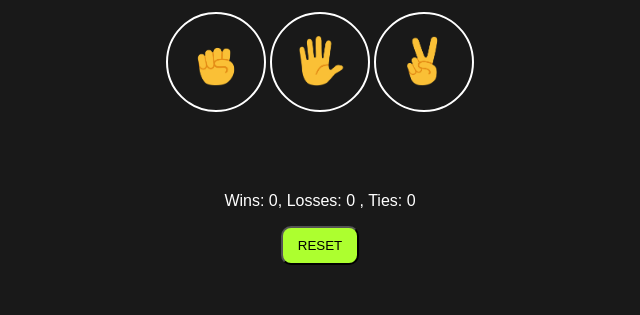
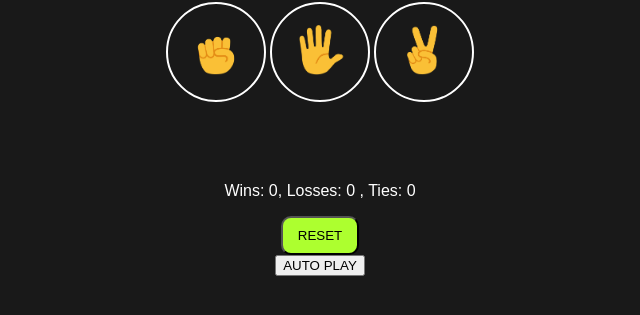
Before and after one commit to pramith2002/rockPaperScissors, a plain HTML site: page index.html in a window 1280 px wide. Shown: the part 297-612 px from the top of the page, without its empty margins (320-960 px from the left). Drawn offline with Linux system fonts and the light colour scheme.

Commit message:
Updated index.html

```diff
--- a/index.html
+++ b/index.html
@@ -26,6 +26,7 @@
     <p class="js-moves"></p>
     <p class="js-score"></p>
     <button onclick="resetGame()" class="resetbtn">RESET</button>
+    <button class="autoPlayBtn" onclick="autoPlay()">AUTO PLAY</button>
 
 
     <script src="rockpaperscissors.js"></script>
```
